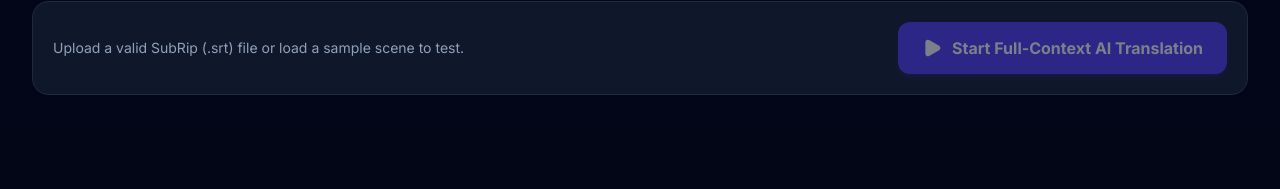
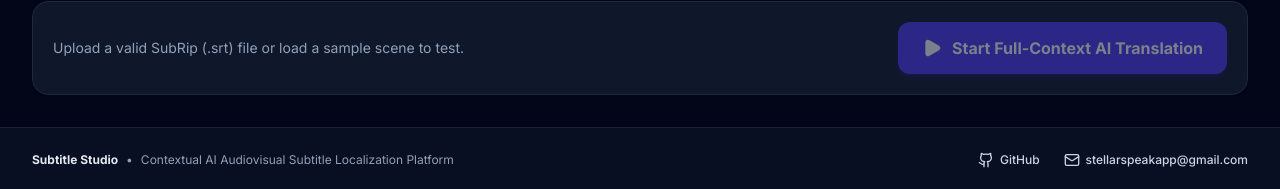
Before and after one commit to evile92/subtitle-studio, a Next.js app: page / in a window 1280 px wide. Shown: the part 1621-1810 px from the top of the page. Before the commit the page ends 1748 px from the top, so only its background shows below. Built offline with nearby package versions, Linux system fonts and the light colour scheme; no server answers.

Commit message:
feat: add dynamic light mode support for hero banner and footer with GitHub repo and contact email

```diff
--- a/src/app/page.tsx
+++ b/src/app/page.tsx
@@ -10,7 +10,25 @@ import {
   BookOpen,
   Languages,
   Loader2,
+  Mail,
 } from 'lucide-react';
+
+function GithubIcon({ className = 'w-4 h-4' }: { className?: string }) {
+  return (
+    <svg
+      className={className}
+      viewBox="0 0 24 24"
+      fill="none"
+      stroke="currentColor"
+      strokeWidth="2"
+      strokeLinecap="round"
+      strokeLinejoin="round"
+    >
+      <path d="M15 22v-4a4.8 4.8 0 0 0-1-3.5c3 0 6-2 6-5.5.08-1.25-.27-2.48-1-3.5.28-1.15.28-2.35 0-3.5 0 0-1 0-3 1.5-2.64-.5-5.36-.5-8 0C6 2 5 2 5 2c-.3 1.15-.3 2.35 0 3.5A5.403 5.403 0 0 0 4 9c0 3.5 3 5.5 6 5.5-.39.49-.68 1.05-.85 1.65-.17.6-.22 1.23-.15 1.85v4" />
+      <path d="M9 18c-4.51 2-5-2-7-2" />
+    </svg>
+  );
+}
 import { useApp } from '@/context/AppContext';
 import {
   ArabicDialect,
@@ -610,36 +628,36 @@ export default function HomePage() {
         {/* VIEW 1: MAIN TRANSLATION DASHBOARD */}
         {activeView === 'dashboard' && (
           <div className="space-y-6">
-            {/* Hero Banner */}
-            <div className="rounded-3xl bg-gradient-to-br from-indigo-950 via-slate-900 to-slate-950 text-white p-6 sm:p-8 border border-indigo-500/20 shadow-md relative overflow-hidden">
+            {/* Hero Banner with Dynamic Light/Dark Theme Support */}
+            <div className="rounded-3xl bg-gradient-to-br from-indigo-50/80 via-white to-sky-50/60 dark:from-indigo-950 dark:via-slate-900 dark:to-slate-950 text-slate-900 dark:text-white p-6 sm:p-8 border border-indigo-100 dark:border-indigo-500/20 shadow-sm dark:shadow-md relative overflow-hidden transition-colors">
               <div className="max-w-3xl space-y-3 relative z-10">
-                <span className="inline-flex items-center gap-1.5 px-3 py-1 rounded-full text-xs font-semibold bg-indigo-500/20 text-indigo-300 border border-indigo-400/30">
+                <span className="inline-flex items-center gap-1.5 px-3 py-1 rounded-full text-xs font-semibold bg-indigo-100/90 dark:bg-indigo-500/20 text-indigo-700 dark:text-indigo-300 border border-indigo-200 dark:border-indigo-400/30">
                   <Sparkles className="w-3.5 h-3.5" />
                   {t.hero.badge}
                 </span>
-                <h1 className="text-2xl sm:text-3xl lg:text-4xl font-extrabold tracking-tight leading-tight">
+                <h1 className="text-2xl sm:text-3xl lg:text-4xl font-extrabold tracking-tight leading-tight text-slate-900 dark:text-white">
                   {t.hero.title}
                 </h1>
-                <p className="text-xs sm:text-sm text-slate-300 leading-relaxed">
+                <p className="text-xs sm:text-sm text-slate-600 dark:text-slate-300 leading-relaxed">
                   {t.hero.subtitle}
                 </p>
 
                 {/* Feature Highlights */}
-                <div className="pt-2 grid grid-cols-2 sm:grid-cols-4 gap-2.5 text-xs text-slate-300">
-                  <div className="flex items-center gap-1.5 bg-white/5 px-3 py-2 rounded-xl border border-white/10">
-                    <BookOpen className="w-3.5 h-3.5 text-indigo-400 shrink-0" />
+                <div className="pt-2 grid grid-cols-2 sm:grid-cols-4 gap-2.5 text-xs text-slate-700 dark:text-slate-300">
+                  <div className="flex items-center gap-1.5 bg-white/80 dark:bg-white/5 px-3 py-2 rounded-xl border border-slate-200/80 dark:border-white/10 shadow-xs dark:shadow-none">
+                    <BookOpen className="w-3.5 h-3.5 text-indigo-600 dark:text-indigo-400 shrink-0" />
                     <span>{uiLang === 'ar' ? 'تحليل القصة كاملة' : 'Full-Script Analysis'}</span>
                   </div>
-                  <div className="flex items-center gap-1.5 bg-white/5 px-3 py-2 rounded-xl border border-white/10">
-                    <Languages className="w-3.5 h-3.5 text-emerald-400 shrink-0" />
+                  <div className="flex items-center gap-1.5 bg-white/80 dark:bg-white/5 px-3 py-2 rounded-xl border border-slate-200/80 dark:border-white/10 shadow-xs dark:shadow-none">
+                    <Languages className="w-3.5 h-3.5 text-emerald-600 dark:text-emerald-400 shrink-0" />
                     <span>{uiLang === 'ar' ? 'محرك تعريب احترافي' : 'Native Arabic Engine'}</span>
                   </div>
-                  <div className="flex items-center gap-1.5 bg-white/5 px-3 py-2 rounded-xl border border-white/10">
-                    <Layers className="w-3.5 h-3.5 text-amber-400 shrink-0" />
+                  <div className="flex items-center gap-1.5 bg-white/80 dark:bg-white/5 px-3 py-2 rounded-xl border border-slate-200/80 dark:border-white/10 shadow-xs dark:shadow-none">
+                    <Layers className="w-3.5 h-3.5 text-amber-600 dark:text-amber-400 shrink-0" />
                     <span>{uiLang === 'ar' ? 'نوافذ سياق متداخلة' : 'Context Window Chunks'}</span>
                   </div>
-                  <div className="flex items-center gap-1.5 bg-white/5 px-3 py-2 rounded-xl border border-white/10">
-                    <ShieldCheck className="w-3.5 h-3.5 text-sky-400 shrink-0" />
+                  <div className="flex items-center gap-1.5 bg-white/80 dark:bg-white/5 px-3 py-2 rounded-xl border border-slate-200/80 dark:border-white/10 shadow-xs dark:shadow-none">
+                    <ShieldCheck className="w-3.5 h-3.5 text-sky-600 dark:text-sky-400 shrink-0" />
                     <span>{uiLang === 'ar' ? 'حفظ 100% للتوقيت' : '100% SRT Sync Intact'}</span>
                   </div>
                 </div>
@@ -806,6 +824,40 @@ export default function HomePage() {
         )}
       </main>
 
+      {/* Footer */}
+      <footer className="mt-auto border-t border-slate-200 dark:border-slate-800/80 bg-white/70 dark:bg-slate-900/60 backdrop-blur-md py-6 text-xs text-slate-500 dark:text-slate-400">
+        <div className="max-w-7xl mx-auto px-4 sm:px-6 lg:px-8 flex flex-col sm:flex-row items-center justify-between gap-4">
+          <div className="flex items-center gap-2">
+            <span className="font-bold text-slate-800 dark:text-slate-200">Subtitle Studio</span>
+            <span>•</span>
+            <span>
+              {uiLang === 'ar'
+                ? 'منصة تعريب وترجمة ملفات الترجمة السينمائية والتلفزيونية'
+                : 'Contextual AI Audiovisual Subtitle Localization Platform'}
+            </span>
+          </div>
+
+          <div className="flex flex-wrap items-center gap-4 sm:gap-6">
+            <a
+              href="https://github.com/evile92/subtitle-studio"
+              target="_blank"
+              rel="noopener noreferrer"
+              className="inline-flex items-center gap-1.5 font-medium text-slate-700 dark:text-slate-300 hover:text-indigo-600 dark:hover:text-indigo-400 transition-colors"
+            >
+              <GithubIcon className="w-4 h-4" />
+              <span>GitHub</span>
+            </a>
+            <a
+              href="mailto:stellarspeakapp@gmail.com"
+              className="inline-flex items-center gap-1.5 font-medium text-slate-700 dark:text-slate-300 hover:text-indigo-600 dark:hover:text-indigo-400 transition-colors"
+            >
+              <Mail className="w-4 h-4" />
+              <span>stellarspeakapp@gmail.com</span>
+            </a>
+          </div>
+        </div>
+      </footer>
+
       {/* Modals */}
       <SettingsModal
         isOpen={settingsOpen}
```
